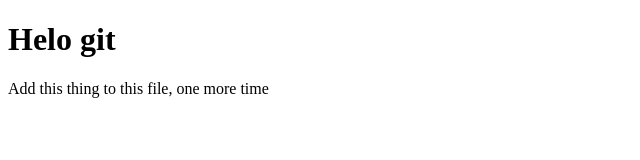
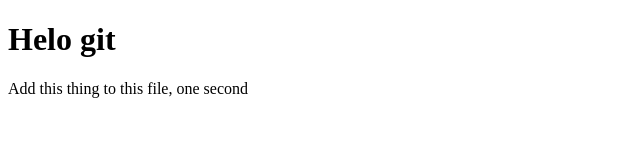
Before and after one commit to p4fk3/learning-git, a plain HTML site: page index.html in a window 1280 px wide. Shown: the full height of the page, 0-640 px from the left. Drawn offline with Linux system fonts and the light colour scheme.

Commit message:
stagging to track

```diff
--- a/index.html
+++ b/index.html
@@ -7,6 +7,6 @@
 </head>
 <body>
     <h1>Helo git</h1>
-    <p>Add this thing to this file, one more time</p>
+    <p>Add this thing to this file, one second</p>
 </body>
 </html>
```
